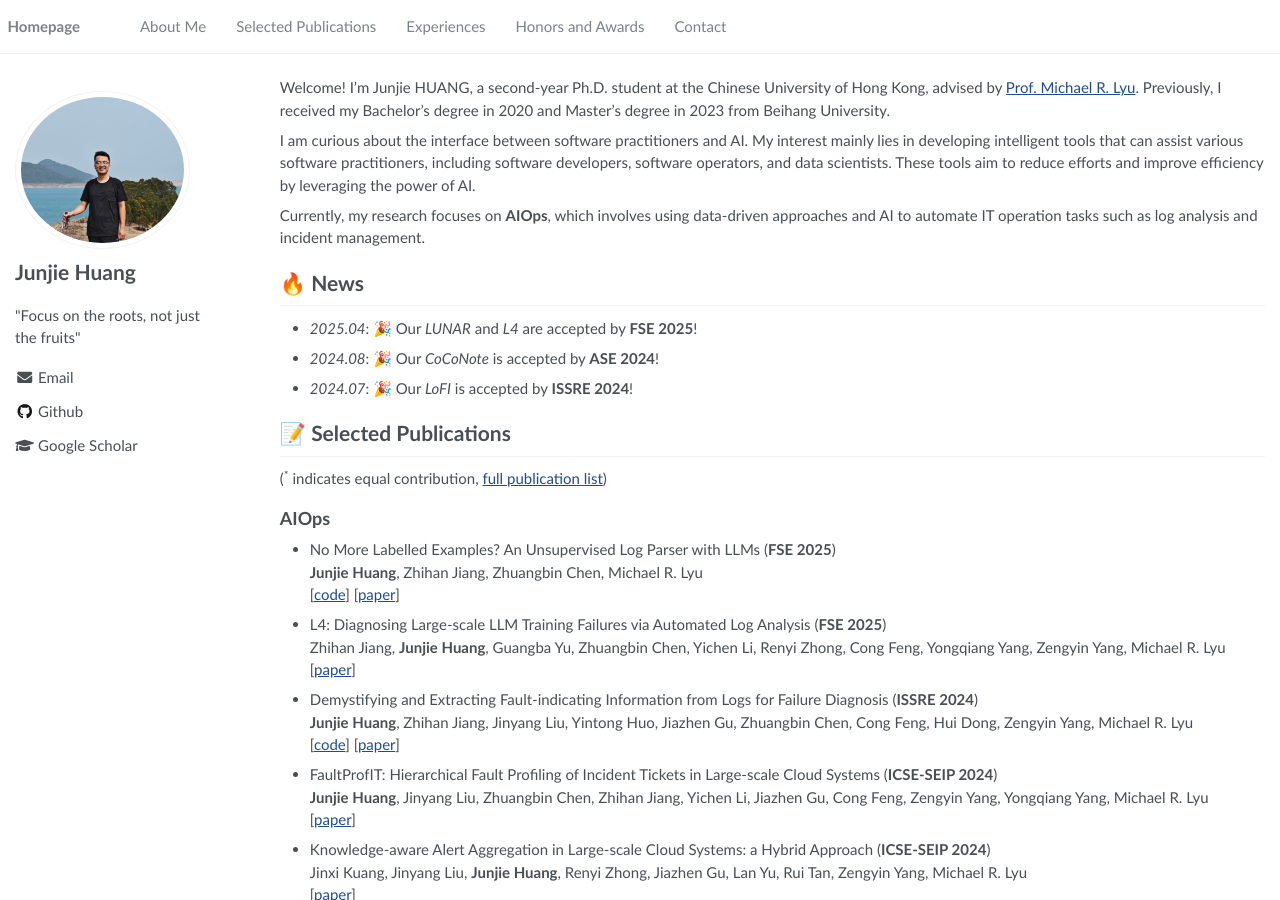
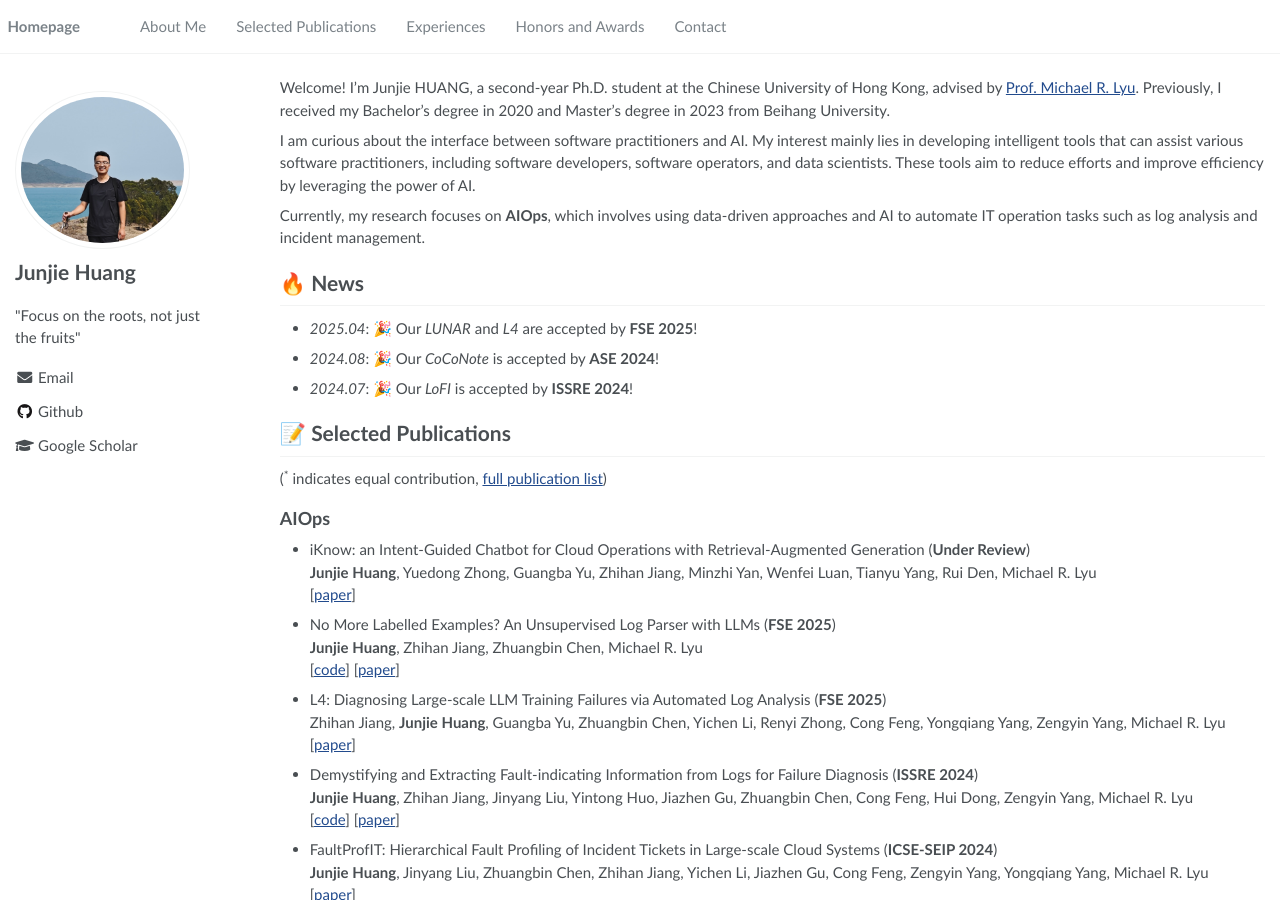
Before and after one commit to Jun-jie-Huang/jun-jie-huang.github.io, a Jekyll site: the page built from _pages/about.md, in a window 1280 px wide and 900 px high. Built offline with Jekyll 4.4.1, drawn with Linux system fonts in a browser that asks for light colours; a script that is not in the unit is left out.

Commit message:
update paper

```diff
--- a/_pages/pub.md
+++ b/_pages/pub.md
@@ -5,6 +5,7 @@
 
 ## AIOps
 
+- iKnow: an Intent-Guided Chatbot for Cloud Operations with Retrieval-Augmented Generation (**Under Review**) <br>**Junjie Huang**, Yuedong Zhong, Guangba Yu, Zhihan Jiang, Minzhi Yan, Wenfei Luan, Tianyu Yang, Rui Den, Michael R. Lyu <br>\[[paper](/assets/papers/ase25_iknow.pdf)\]
 - No More Labelled Examples? An Unsupervised Log Parser with LLMs (**FSE 2025**) <br>**Junjie Huang**, Zhihan Jiang, Zhuangbin Chen, Michael R. Lyu <br>
     \[[code](https://github.com/Jun-jie-Huang/LUNAR)\] \[[paper](/assets/papers/fse25_lunar.pdf)\]
 
```
